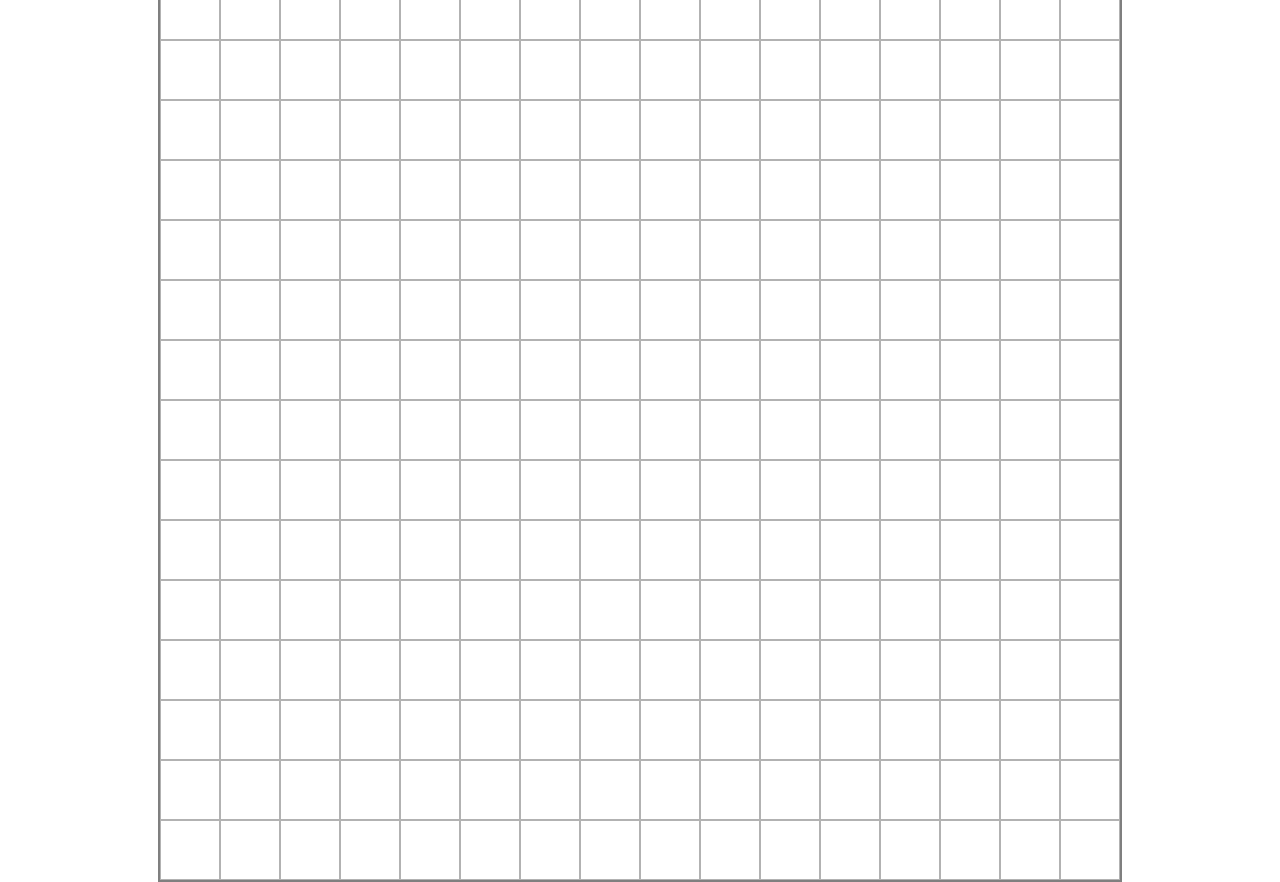
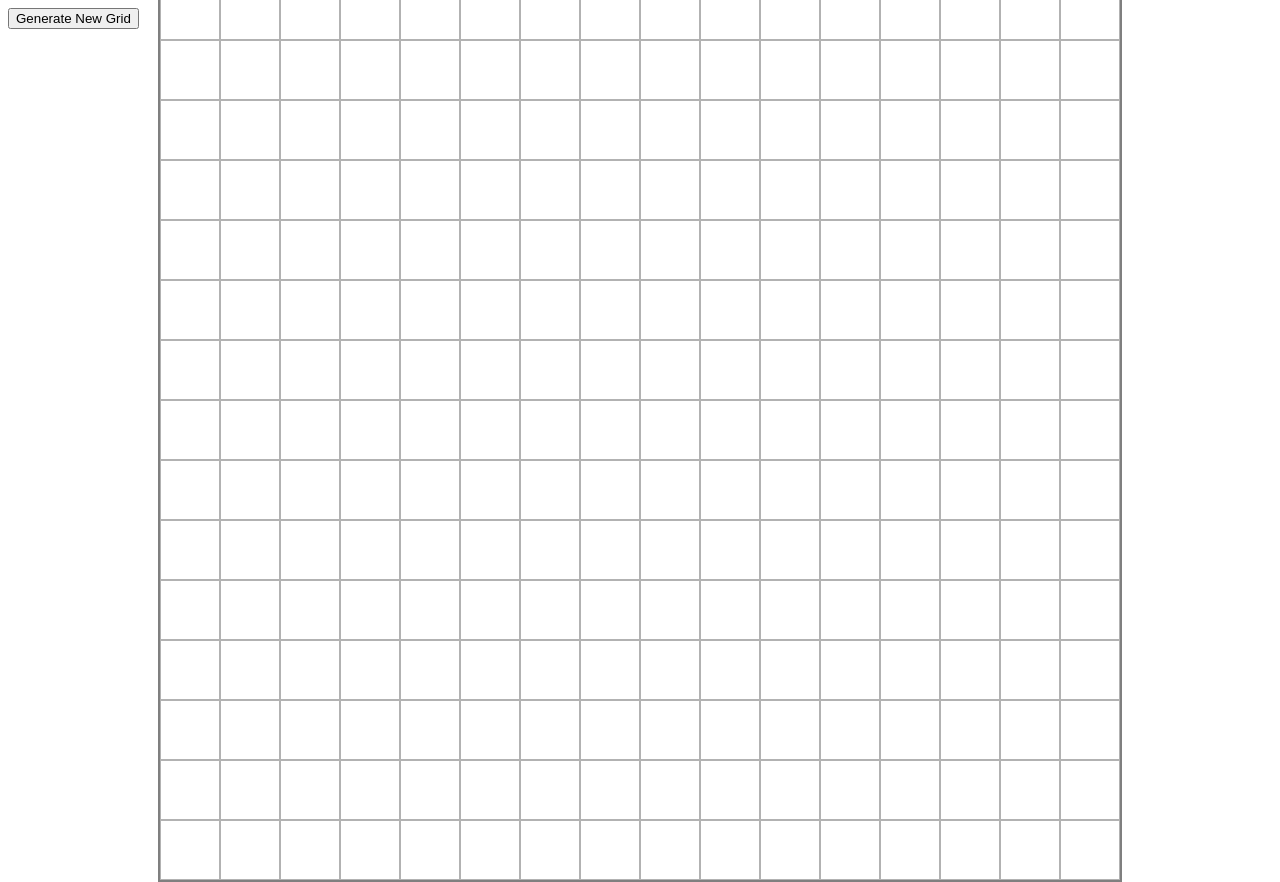
Before and after one commit to marboleda/etch-a-sketch, a plain HTML site: page index.html in a window 1280 px wide. Drawn offline with Linux system fonts and the light colour scheme.

Commit message:
Implement removal of cells when button is pressed

```diff
--- a/index.html
+++ b/index.html
@@ -6,6 +6,7 @@
         <link rel="stylesheet" type="text/css" href="css/main.css" />
     </head>
     <body>
+        <button onclick="generateNewGrid()">Generate New Grid</button>
         <div id="container"></div>
         <script type="text/javascript" src="scripts/script.js"></script>
     </body>
--- a/scripts/script.js
+++ b/scripts/script.js
@@ -20,3 +20,10 @@ cells.forEach((cell) => {
         cell.classList.add("moused-over");
     })
 })
+
+function generateNewGrid() {
+    document.querySelectorAll(".cell").forEach((cell) => cell.remove());
+
+    //gridSize = prompt("How many rows/columns would you like your grid to have?");
+
+}
```
